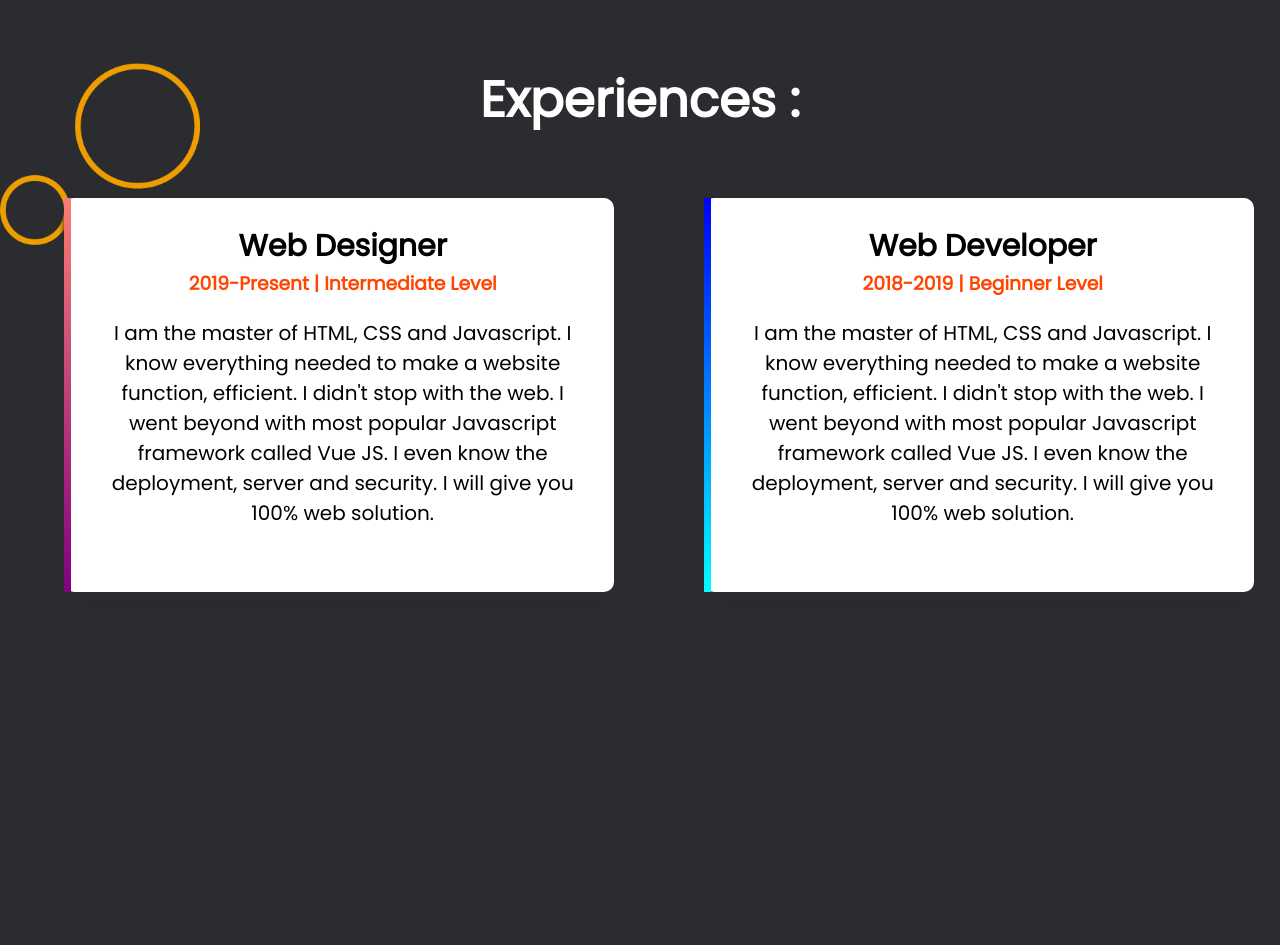
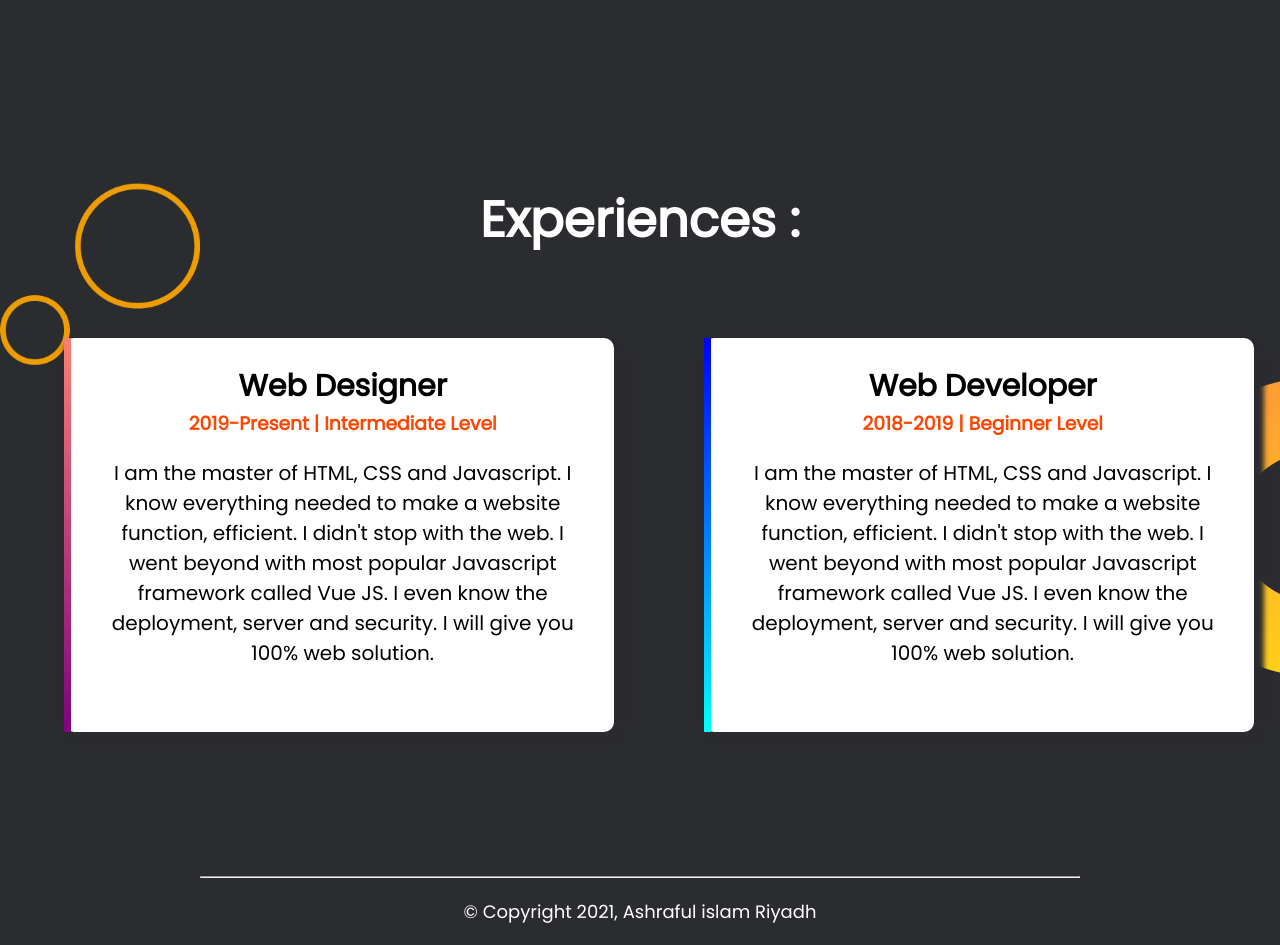
Before and after one commit to ashrafulriyadh/html-portfolio, a plain HTML site: page index.html in a window 1280 px wide. Shown: the part 1580-2525 px from the top of the page. Before the commit the page ends 2252 px from the top, so only its background shows below. Drawn offline with Linux system fonts and the light colour scheme.

Commit message:
final commit

```diff
--- a/index.html
+++ b/index.html
@@ -35,7 +35,7 @@
     </section>
     <section class="experiences-area">
     <h1 class="exp-name"> Experiences : </h1>
-        <div class="flexible-container">
+        <div class="flexible-container" id="img4">
             <div class="exp-item" id="exp1">
                 <h2> Web Designer </h2>
                 <h3> 2019-Present | Intermediate Level</h3>
@@ -48,5 +48,7 @@
             </div>
         </div>
     </section>
+    <hr>
+    <footer>© Copyright 2021, Ashraful islam Riyadh</footer>
 </body>
 </html>
--- a/style.css
+++ b/style.css
@@ -71,14 +71,16 @@ h3 {
 }
 .exp-name {
     text-align: center;
+    margin-top: 200px;
 }
 .exp-item {
     width: 50%;
     padding-left: 8%;
     box-shadow:5px 5px 5px 5px #2B2C30;
-    margin-top: 60px;
+    margin-top: 80px;
     margin-left: 5%;
     margin-right: 2%;
+    margin-bottom: 5%;
     padding: 2% 2% 5% 2%;
     border-radius: 10px;
     text-align: center;
@@ -94,6 +96,11 @@ h3 {
 }
 #img3 {
     background-image: url(images/bg-9.png);
+    background-repeat: no-repeat;
+    background-position: right;
+}
+#img4 {
+    background-image: url(images/bg-6.png);
     background-repeat: no-repeat;
     background-position: right;
 }
@@ -114,3 +121,15 @@ h3 {
     border-image: linear-gradient(blue, cyan);
     border-image-slice: 1;
 }
+hr {
+    text-align: center;
+    margin-left: 200px;
+    margin-right: 200px;
+}
+footer {
+    color: white;
+    text-align: center;
+    font-size: 18px;
+    margin-top: 20px;
+    margin-bottom: 20px;
+}
```
